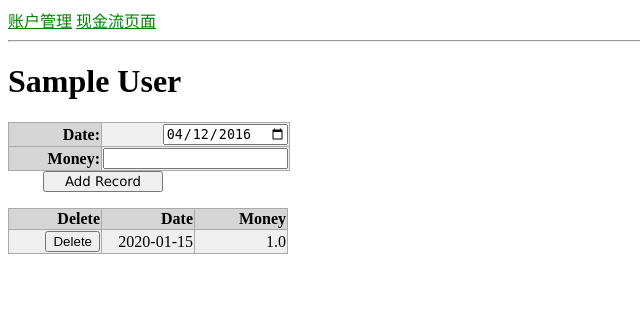
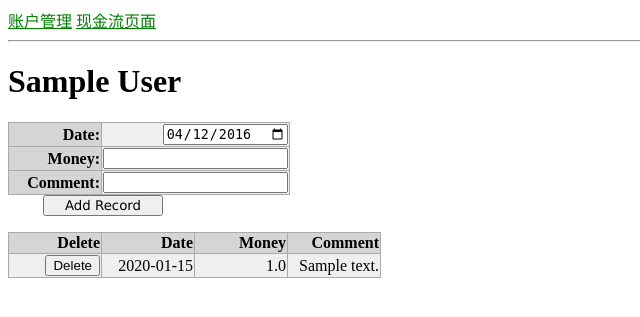
Before and after one commit to a180285/django-learn, a Django app: a page that uses mysite/financial/templates/financial/edit-record.html in a window 1280 px wide. Shown: the top 317 px of the page, without its empty margins (0-640 px from the left). Run offline with Django 3.2, Linux system fonts and the light colour scheme; a user stored in the database is signed in; tables that the repository leaves empty hold one stand-in row (values such as "Sample post"); some libraries are stand-ins or nearby versions.

Commit message:
add comment for financial

```diff
--- a/mysite/financial/forms.py
+++ b/mysite/financial/forms.py
@@ -10,7 +10,7 @@ class UserAccountForm(forms.ModelForm):
 class RecordForm(forms.ModelForm):
   class Meta:
     model = models.AccountRecord
-    fields = ['date', 'money']
+    fields = ['date', 'money', 'comment']
     widgets = {
       'date': forms.DateInput(attrs={'type': 'date'}),
     }
--- a/mysite/financial/models.py
+++ b/mysite/financial/models.py
@@ -31,6 +31,7 @@ class AccountRecord(models.Model):
   days = models.IntegerField(null = True)
   months = models.IntegerField(null = True)
   quarters = models.IntegerField(null = True)
+  comment = models.CharField(max_length = 128, default = '', blank = True)
 
   def __str__(self):
     return "%s (%s): %s" % (self.account, self.date, self.money)
--- a/mysite/financial/templates/financial/cash-flow.html
+++ b/mysite/financial/templates/financial/cash-flow.html
@@ -67,12 +67,14 @@ $(function () {
     <th>Account</th>
     <th>Date</th>
     <th>Money</th>
+    <th>Comment</th>
   </tr>
 {% for cash_flow in cash_flows %}
   <tr>
     <td> {{ cash_flow.account_record.account.name }} </td>
     <td> {{ cash_flow.date | date:"Y-m-d" }} </td>
     <td> {{ cash_flow.money }} </td>
+    <td> {{ cash_flow.account_record.comment }} </td>
   </tr>
 {% endfor %}
 </table>
--- a/mysite/financial/templates/financial/edit-record.html
+++ b/mysite/financial/templates/financial/edit-record.html
@@ -20,6 +20,7 @@
     <th>Delete</th>
     <th>Date</th>
     <th>Money</th>
+    <th>Comment</th>
   </tr>
 {% for record in record_list %}
   <tr id="record_{{ record.id }}">
@@ -31,6 +32,7 @@
     </td>
     <td> {{ record.date | date:"Y-m-d" }} </td>
     <td> {{ record.money }} </td>
+    <td> {{ record.comment }} </td>
   </tr>
 {% endfor %}
 </table>
--- a/mysite/financial/urls.py
+++ b/mysite/financial/urls.py
@@ -12,6 +12,8 @@ urlpatterns = [
       name='delete_account'),
     url(r'^account/(?P<account_id>[0-9]+)/$', views.EditRecord.as_view(),
       name='show_record'),
+    url(r'^account/(?P<account_id>[0-9]+)/(?P<last_edit_date>[0-9\-]+)/$', views.EditRecord.as_view(),
+      name='updated_record'),
     url(r'^account/(?P<account_id>[0-9]+)/delete_record/(?P<record_id>[0-9]+)/$', views.DeleteRecord.as_view(),
       name='delete_record'),
     url(r'^cash-flow/$', views.CashFlowView.as_view(), name='cash_flow_page'),
--- a/mysite/financial/views.py
+++ b/mysite/financial/views.py
@@ -101,11 +101,13 @@ class DeleteAccount(OwnerRequiredView):
     return HttpResponseRedirect(reverse('financial:user_home_page', args= ()))
 
 class EditRecord(OwnerRequiredView):
-  def get(self, request, account_id):
+  def get(self, request, account_id, last_edit_date = None):
     form = RecordForm
+    if last_edit_date:
+      form = RecordForm(initial = {'date': last_edit_date})
     return self._response(account_id, form)
 
-  def post(self, request, account_id):
+  def post(self, request, account_id, last_edit_date = None):
     form = RecordForm(request.POST)
     if form.is_valid():
       record = form.save(commit = False)
@@ -114,7 +116,7 @@ class EditRecord(OwnerRequiredView):
       record.save()
 
       last_edit_date = form['date'].value()
-      form = RecordForm(initial = {'date': last_edit_date})
+      return HttpResponseRedirect(reverse('financial:updated_record', args = (account_id, last_edit_date)))
 
     return self._response(account_id, form)
 
```
Also changed, not shown: mysite/financial/migrations/0008_accountrecord_comment.py (added).
